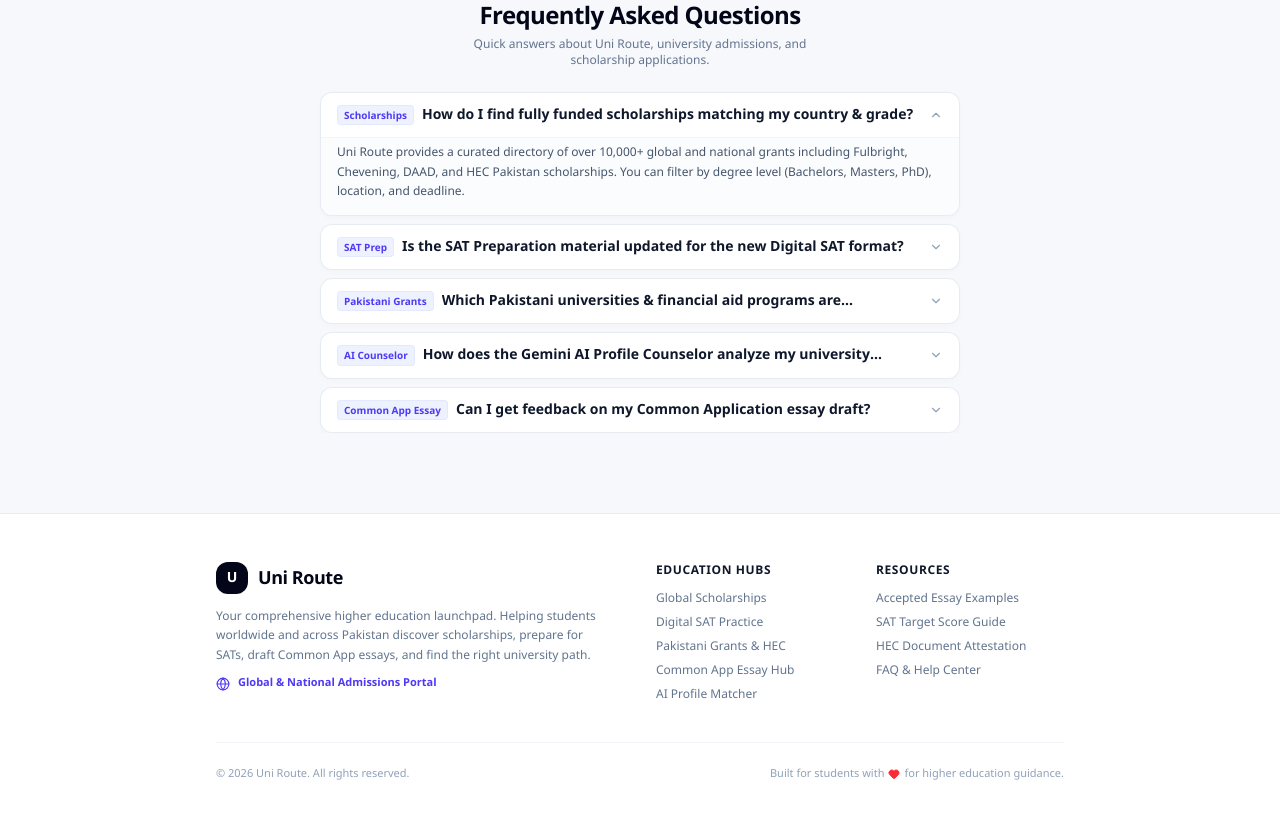
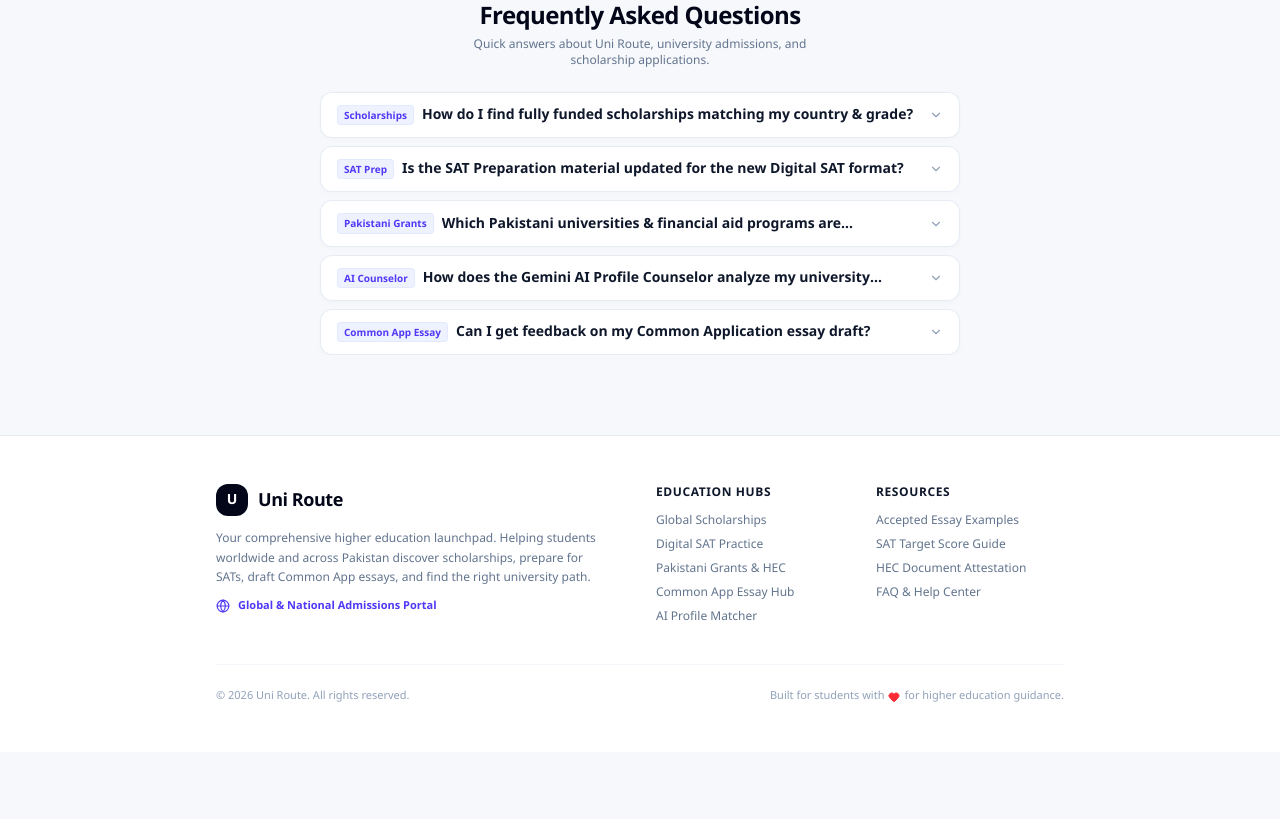
Before and after one commit to lashariwasay26-cloud/Uni-Route-, a React (Vite) app: page / in a window 1280 px wide. Shown: the part 1080-1899 px from the top of the page. After the commit the page ends 1832 px from the top, so only its background shows below. Built offline with nearby package versions, Linux system fonts and the light colour scheme; no server answers; the database is empty.

Commit message:
feat: collapse FAQ items by default
Set the initial state of the FAQ section to have no items expanded to improve the initial UI layout.

```diff
--- a/src/components/FaqSection.tsx
+++ b/src/components/FaqSection.tsx
@@ -42,7 +42,7 @@
 ];
 
 export const FaqSection: React.FC = () => {
-  const [openId, setOpenId] = useState<string | null>('faq-1');
+  const [openId, setOpenId] = useState<string | null>(null);
 
   const toggleFaq = (id: string) => {
     setOpenId(openId === id ? null : id);
```
